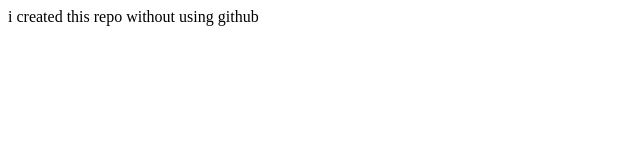
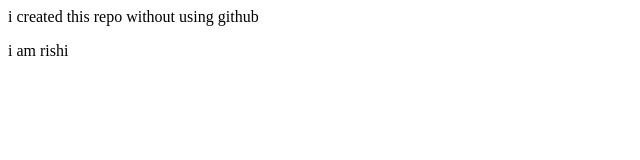
Before and after one commit to rishi-git007/local, a plain HTML site: page index.html in a window 1280 px wide. Shown: the full height of the page, 0-640 px from the left. Drawn offline with Linux system fonts and the light colour scheme.

Commit message:
add my name

```diff
--- a/index.html
+++ b/index.html
@@ -1 +1,2 @@
 <p>i created this repo without using github </p>
+<p>i am rishi</p>
```
